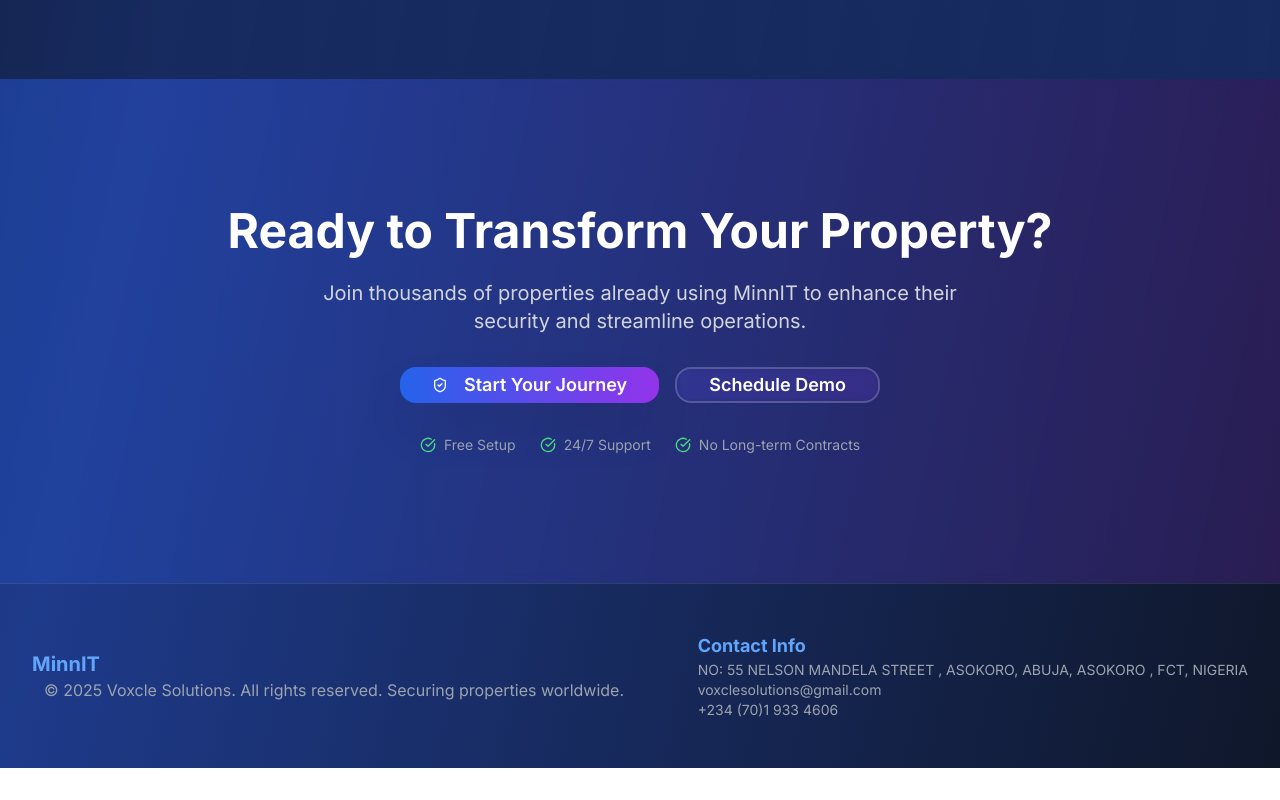
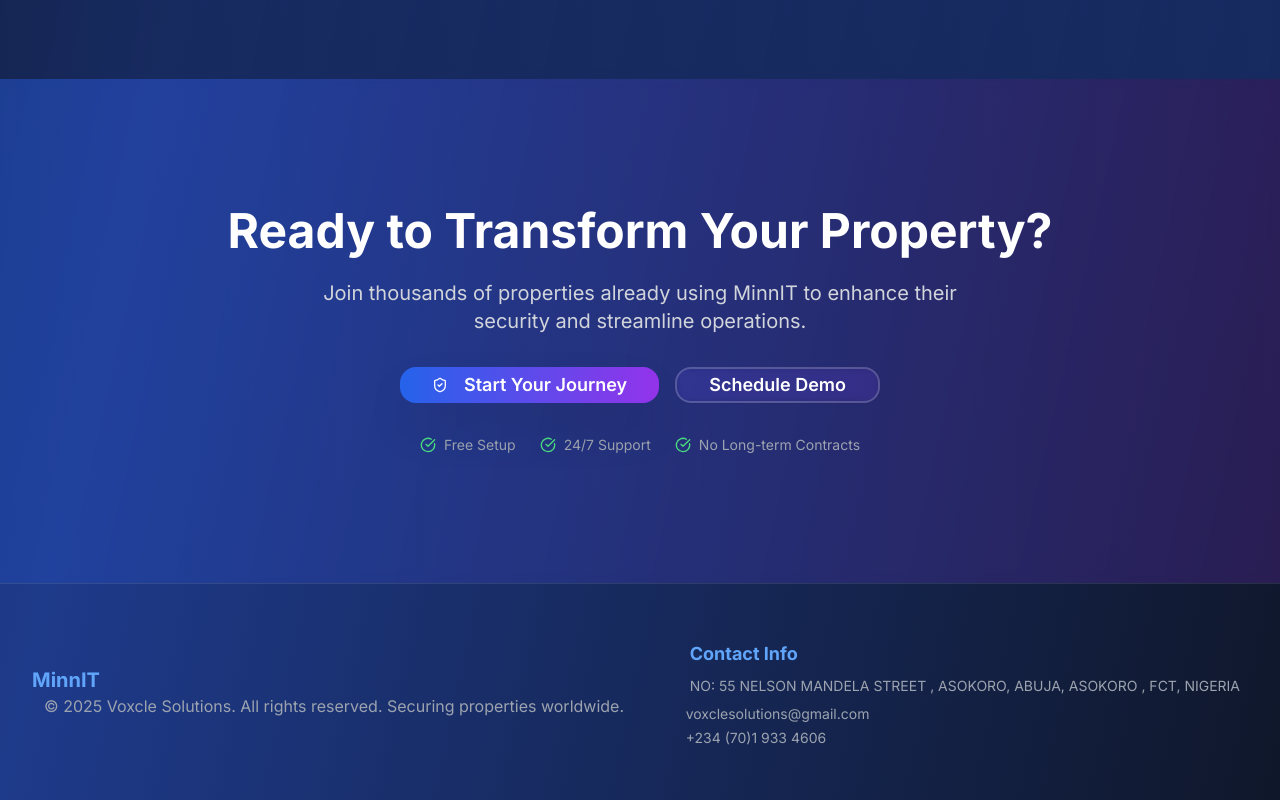
Before and after one commit to dev-bello/MinnIT, a React (Vite) app: page / in a window 1280 px wide. Shown: the part 5043-5843 px from the top of the page. Before the commit the page ends 5811 px from the top, so only its background shows below. Built offline with nearby package versions, Linux system fonts and the light colour scheme; no server answers; a web font is replaced by a local one.

Commit message:
added contact section

```diff
--- a/src/components/landing/LandingPage.jsx
+++ b/src/components/landing/LandingPage.jsx
@@ -891,14 +891,16 @@ export const LandingPage = () => {
               </span>
             </div>
             <div></div>
-            <div className="text-gray-400 text-sm">
-              <h1 className="text-lg font-bold text-blue-400">Contact Info</h1>
-              <p className="text-gray-400 w-full text-sm">
+            <div className="text-gray-400 text-sm ">
+              <h1 className="text-lg font-bold text-blue-400 m-2">
+                Contact Info
+              </h1>
+              <p className="text-gray-400 w-full text-sm m-2">
                 NO: 55 NELSON MANDELA STREET , ASOKORO, ABUJA, ASOKORO , FCT,
                 NIGERIA
               </p>
-              <a>voxclesolutions@gmail.com</a>
-              <p>+234 (70)1 933 4606</p>
+              <p className="m-1">voxclesolutions@gmail.com</p>
+              <p className="m-1">+234 (70)1 933 4606</p>
             </div>
           </div>
         </div>
```
